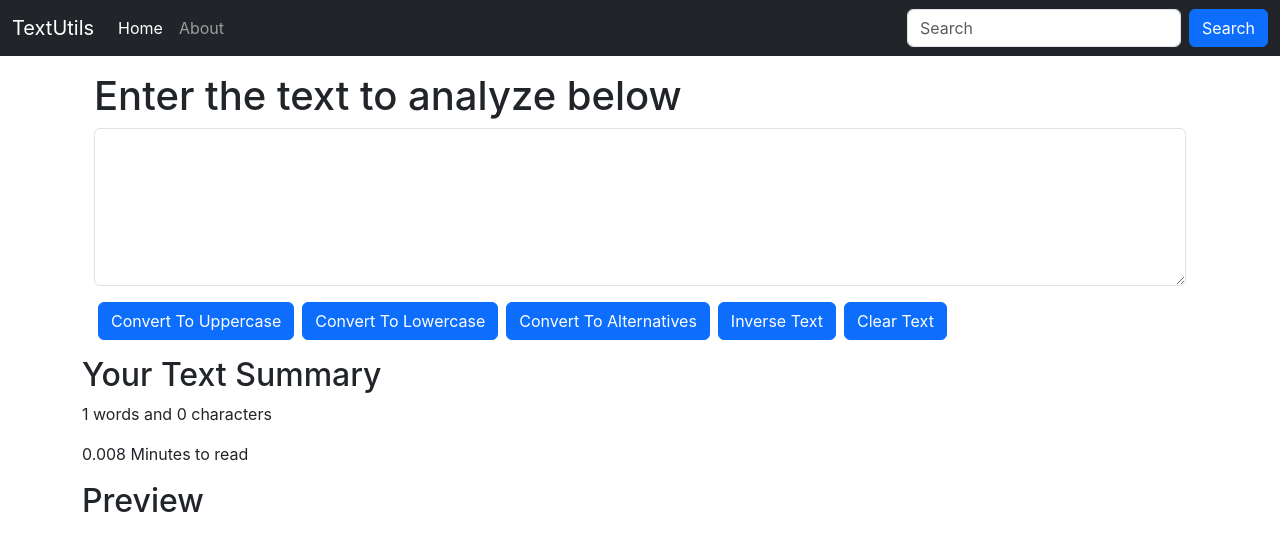
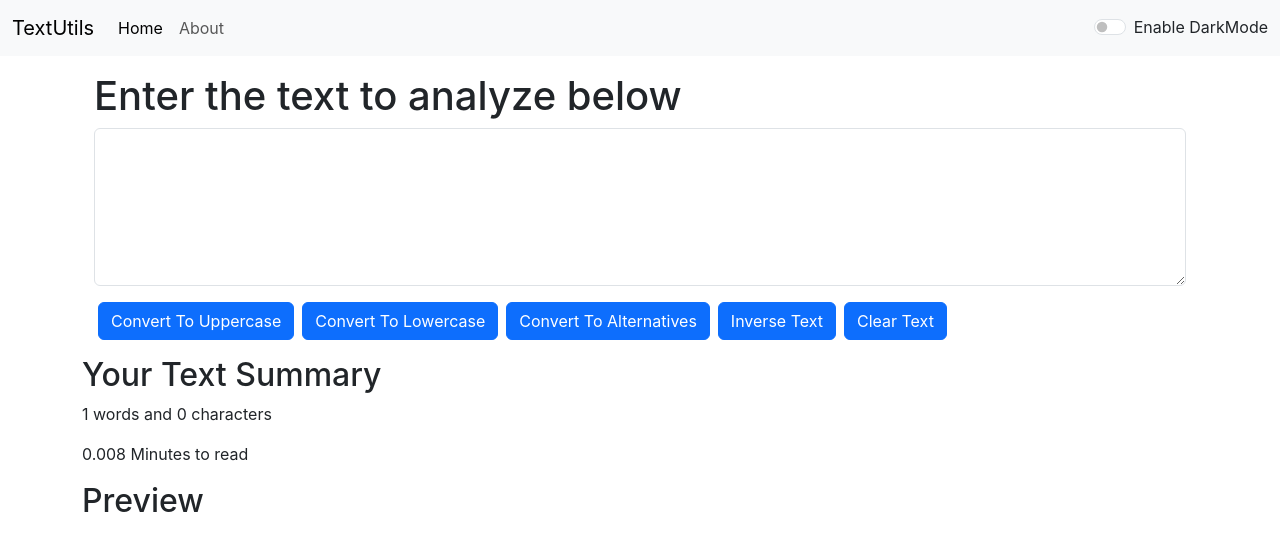
Before and after one commit to Shragupt/My_First_React, a React (Create React App) app: page / in a window 1280 px wide. Shown: the top 550 px of the page. Built offline with nearby package versions, Linux system fonts and the light colour scheme.

Commit message:
Added dark-mode functionality

```diff
--- a/src/App.js
+++ b/src/App.js
@@ -1,13 +1,26 @@
-
+import { useState } from 'react';
 import './App.css';
 //import About from './components/About';
 import Navbar from './components/Navbar';
 import TextForm from './components/TextForm';
 
+
 function App() {
+  const[mode, setMode] = useState('light');
+
+  const toggleMode = () => {
+    if(mode === 'light'){
+      setMode('dark');
+      document.body.style.backgroundColor = 'black';
+    }
+    else{
+      setMode('light');
+      document.body.style.backgroundColor = 'white';
+    }
+  }
   return (
     <>
-    <Navbar title="TextUtils" aboutText="About"/>
+    <Navbar title="TextUtils" aboutText="About" mode = {mode} toggleMode = {toggleMode}/>
     <div className="container my-3">
     <TextForm heading="Enter the text to analyze below"/>
     {/*<About/>*/}
--- a/src/components/Navbar.js
+++ b/src/components/Navbar.js
@@ -1,38 +1,66 @@
-import React from 'react'
-import PropTypes from 'prop-types'
-
+import React from "react";
+import PropTypes from "prop-types";
 
 export default function Navbar(props) {
   return (
-    <nav className="navbar navbar-expand-lg navbar-dark bg-dark">
+    <nav
+      className={`navbar navbar-expand-lg navbar-${props.mode} bg-${props.mode}`}
+    >
       <div className="container-fluid">
-        <a className="navbar-brand" href="/">{props.title}</a>
-        <button className="navbar-toggler" type="button" data-bs-toggle="collapse" data-bs-target="#navbarSupportedContent" aria-controls="navbarSupportedContent" aria-expanded="false" aria-label="Toggle navigation">
+        <a className="navbar-brand" href="/">
+          {props.title}
+        </a>
+        <button
+          className="navbar-toggler"
+          type="button"
+          data-bs-toggle="collapse"
+          data-bs-target="#navbarSupportedContent"
+          aria-controls="navbarSupportedContent"
+          aria-expanded="false"
+          aria-label="Toggle navigation"
+        >
           <span className="navbar-toggler-icon"></span>
         </button>
         <div className="collapse navbar-collapse" id="navbarSupportedContent">
           <ul className="navbar-nav me-auto mb-2 mb-lg-0">
             <li className="nav-item">
-              <a className="nav-link active" aria-current="page" href="/">Home</a>
+              <a className="nav-link active" aria-current="page" href="/">
+                Home
+              </a>
             </li>
             <li className="nav-item">
-              <a className="nav-link" href="/">{props.aboutText}</a>
+              <a className="nav-link" href="/">
+                {props.aboutText}
+              </a>
             </li>
           </ul>
-          <form className="d-flex" role="search">
+          {/*<form className="d-flex" role="search">
             <input className="form-control me-2" type="search" placeholder="Search" aria-label="Search"/>
             <button className="btn btn-primary" type="submit">Search</button>
-          </form>
+          </form>*/}
+          <div className={`form-check form-switch text-${props.mode==='light' ? 'dark' : 'light'}`}>
+            <input
+              className="form-check-input"
+              onClick={props.toggleMode}
+              type="checkbox"
+              role="switch"
+              id="flexSwitchCheckDefault"
+            />
+            <label className="form-check-label" htmlFor="flexSwitchCheckDefault">
+              Enable DarkMode
+            </label>
+          </div>
         </div>
       </div>
     </nav>
-  )
+  );
 }
-Navbar.propTypes = {title: PropTypes.string.isRequired,
-                    aboutText: PropTypes.string.isRequired
-}
+Navbar.propTypes = {
+  title: PropTypes.string.isRequired,
+  aboutText: PropTypes.string.isRequired,
+};
 
 Navbar.defaultProps = {
-    title: 'Set title here',
-    aboutText: 'About'
+  title: "Set title here",
+  aboutText: "About",
 };
--- a/src/components/TextForm.js
+++ b/src/components/TextForm.js
@@ -20,7 +20,7 @@ export default function TextForm(props) {
   const handleAltClick = () => {
     let newText = '';
     for(let i=0;i<text.length;i++){
-      if(i % 2 == 0){
+      if(i % 2 === 0){
         newText += text[i].toUpperCase();
       }
       else{
@@ -39,7 +39,6 @@ export default function TextForm(props) {
   }
 
   const handleOnChange = (event) => {
-    //console.log("On change");
     setText(event.target.value);
   }
 
```
